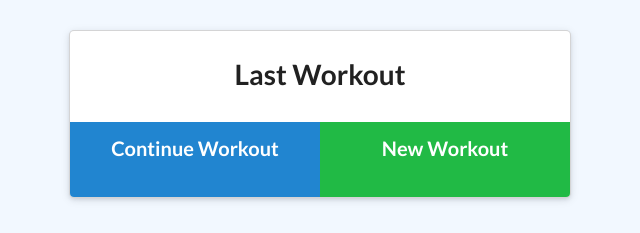
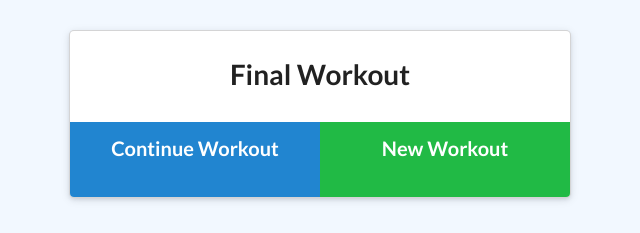
Before and after one commit to ssettle316/Homework15, a website: page Develop/public/index.html in a window 1280 px wide. Shown: the part 199-432 px from the top of the page, 320-960 px from the left. Drawn offline with nearby package versions, Linux system fonts and the light colour scheme; no server answers.

Commit message:
Homework 15 updated

```diff
--- a/Develop/public/index.html
+++ b/Develop/public/index.html
@@ -7,7 +7,7 @@
   <meta http-equiv="X-UA-Compatible" content="ie=edge" />
   <link rel="stylesheet" href="https://cdnjs.cloudflare.com/ajax/libs/semantic-ui/2.4.1/semantic.min.css" />
   <link rel="stylesheet" href="style.css" />
-  <title>Fitness Tracker</title>
+  <title>Stephen's Fitness Tracker</title>
 </head>
 
 <body>
@@ -22,7 +22,7 @@
     <div class="ui container workout">
       <div class="ui raised card m-auto">
         <div class="prev-workout">
-          <h3>Last Workout</h3>
+          <h3>Final Workout</h3>
           <div>
             <div class="workout-stats"></div>
             <div class="buttons">
```
